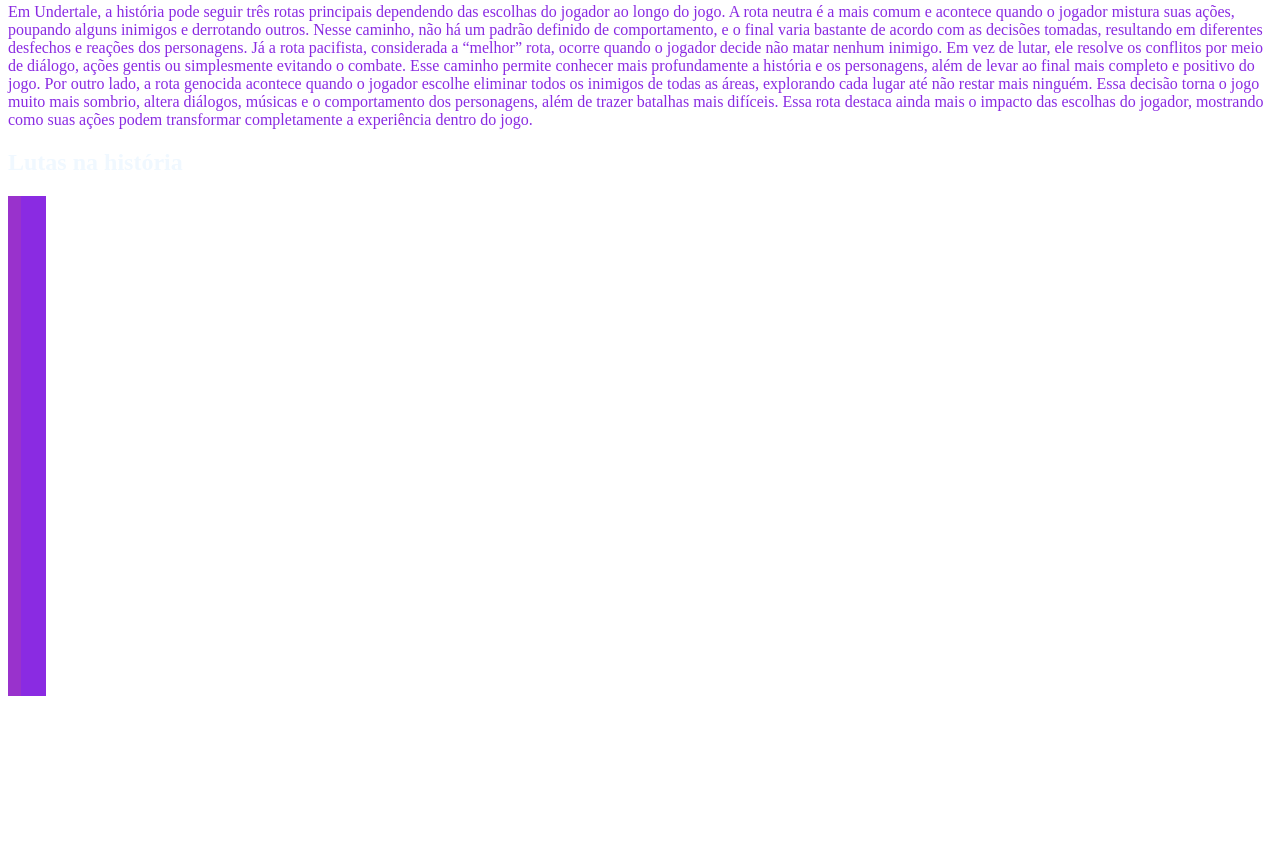
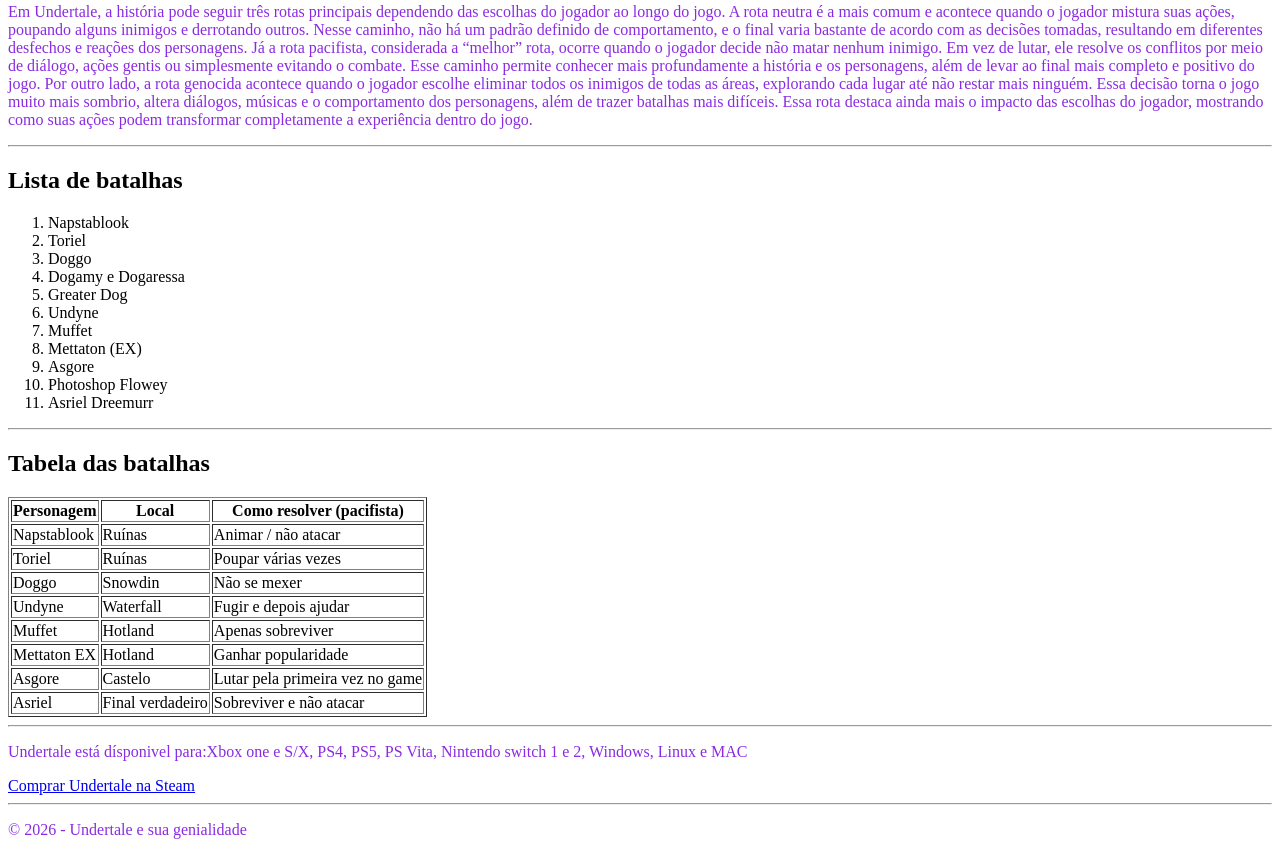
Before and after one commit to WellingtonDeMello/SiteEX, a plain HTML site: page index.html in a window 1280 px wide. Shown: the part 1164-2019 px from the top of the page. Before the commit the page ends 1868 px from the top, so only its background shows below. Drawn offline with Linux system fonts and the light colour scheme.

Commit message:
Conclusão do trabalho

```diff
--- a/index.html
+++ b/index.html
@@ -7,6 +7,7 @@
   <meta name="viewport" content="width=device-width, initial-scale=1.0">
   <title>Document</title>
   <link rel="stylesheet" href="style/index.css">
+   <link rel="icon" href="https://upload.wikimedia.org/wikipedia/commons/thumb/a/a5/Undertale.png/1280px-Undertale.png" type="png">
 </head>
 
 <body>
@@ -16,10 +17,12 @@
       <ul>
         <li><a href="index.html">História</a></li>
         <li><a href="Personagens.html">Personagens</a></li>
+        <li><a href="Pesquisa sobre você.html">Pesquisa</a></li>
       </ul>
     </nav>
   </header>
   <hr>
+  <section>
     <h1 class="Titulos">Oque é Undertale?</h1>
     <p>Undertale é um jogo RPG indie desenvolvido em 2015 por apenas uma pessoa, Toby Fox, O jogo ganhou destaque logo
       em seu lançamento, chamando atenção por sua alta qualidade, sistema de combate divertido e inovador e suas
@@ -38,11 +41,15 @@
       NPC outra, Quando for a vez do jogador, ele pode escolher entre LUTAR, AÇÃO, ITEM E PIEDADE, o jogador para
       fazer a rota pacifísta sem matar ninguem deve sempre buscar formas de resolver a batalha sem atacar o oponente,
       Quando for a vez do oponente, o jogador deve desviar dos ataques com sua "ALMA", representada por um coração</p>
-    <img src="https://undertale.wiki/images/thumb/Mad_Dummy_screenshot_battle.gif/200px-Mad_Dummy_screenshot_battle.gif.webp?cb=93ry5r&h=thumb.php&f=Mad_Dummy_screenshot_battle.gif"
+    <img
+      src="https://undertale.wiki/images/thumb/Mad_Dummy_screenshot_battle.gif/200px-Mad_Dummy_screenshot_battle.gif.webp?cb=93ry5r&h=thumb.php&f=Mad_Dummy_screenshot_battle.gif"
       alt="Luta contra o Mad Dummy em Undertale">
+
+    <p>o gif acima demonstra uma luta onde o jogador está desviando</p>
     <hr>
-    <p>o gif acima demonstra uma luta onde o jogador está desviando</p>
+
     <h3>História principal</h3>
+
     <p>Há muito tempo, duas raças governavam a Terra: humanos e monstros. Um dia, uma guerra começou entre elas. Após
       uma longa batalha, os humanos saíram vitoriosos e, com o poder de sete grandes magos, selaram os monstros no
       subterrâneo usando uma barreira mágica.
@@ -56,6 +63,7 @@
       da história depende das escolhas do jogador, que podem levar a diferentes caminhos: a rota neutra, a rota
       pacifista verdadeira ou a rota genocida.</p>
     <hr>
+
     <h2>Rotas do jogo</h2>
     <p>Em Undertale, a história pode seguir três rotas principais dependendo das escolhas do jogador ao longo do jogo. A
       rota neutra é a mais comum e acontece quando o jogador mistura suas ações, poupando alguns inimigos e derrotando
@@ -70,15 +78,85 @@
       diálogos, músicas e o comportamento dos personagens, além de trazer batalhas mais difíceis. Essa rota destaca
       ainda mais o impacto das escolhas do jogador, mostrando como suas ações podem transformar completamente a
       experiência dentro do jogo.</p>
-        <h2>Lutas na história</h2>
-        <section class="Decorativo">
+  </section>
+  <hr>
 
-            <section class="resumo">
-                <section class="Infos">
-
+  <section>
+    <h2>Lista de batalhas</h2>
+    <ol>
+      <li>Napstablook</li>
+      <li>Toriel</li>
+      <li>Doggo</li>
+      <li>Dogamy e Dogaressa</li>
+      <li>Greater Dog</li>
+      <li>Undyne</li>
+      <li>Muffet</li>
+      <li>Mettaton (EX)</li>
+      <li>Asgore</li>
+      <li>Photoshop Flowey</li>
+      <li>Asriel Dreemurr</li>
+    </ol>
   </section>
+  <hr>
+  <section></section>
+  <h2>Tabela das batalhas</h2>
+  <table border="1">
+    <tr>
+      <th>Personagem</th>
+      <th>Local</th>
+      <th>Como resolver (pacifista)</th>
+    </tr>
+    <tr>
+      <td>Napstablook</td>
+      <td>Ruínas</td>
+      <td>Animar / não atacar</td>
+    </tr>
+    <tr>
+      <td>Toriel</td>
+      <td>Ruínas</td>
+      <td>Poupar várias vezes</td>
+    </tr>
+    <tr>
+      <td>Doggo</td>
+      <td>Snowdin</td>
+      <td>Não se mexer</td>
+    </tr>
+    <tr>
+      <td>Undyne</td>
+      <td>Waterfall</td>
+      <td>Fugir e depois ajudar</td>
+    </tr>
+    <tr>
+      <td>Muffet</td>
+      <td>Hotland</td>
+      <td>Apenas sobreviver</td>
+    </tr>
+    <tr>
+      <td>Mettaton EX</td>
+      <td>Hotland</td>
+      <td>Ganhar popularidade</td>
+    </tr>
+    <tr>
+      <td>Asgore</td>
+      <td>Castelo</td>
+      <td>Lutar pela primeira vez no game</td>
+    </tr>
+    <tr>
+      <td>Asriel</td>
+      <td>Final verdadeiro</td>
+      <td>Sobreviver e não atacar</td>
+    </tr>
+  </table>
   </section>
-        </section>
+  <hr>
+  <P>Undertale está dísponivel para:Xbox one e S/X, PS4, PS5, PS Vita, Nintendo switch 1 e 2, Windows, Linux e MAC</P>
+  <a href="https://store.steampowered.com/app/391540/Undertale/">
+    Comprar Undertale na Steam
+  </a>
+  <hr>
+  <footer>
+    <p>© 2026 - Undertale e sua genialidade</p>
+  </footer>
 </body>
 
 </html>
--- a/style/index.css
+++ b/style/index.css
@@ -3,20 +3,8 @@
     color: blueviolet;
 }
 h2 {
-    color: aliceblue;
+    color: rgb(0, 0, 0);
 }
 .titulo{
     font-style: Arial
 }
-.Decorativo{
-    width: 3%;
-    height: 500px;
-    background-color: blueviolet;
-
-}
-.resumo{
-    width: 35%;
-    height: 500px;
-    background-color: darkorchid;
-
-}
```
Also changed, not shown: Personagens.html (+39 -6 lines), Pesquisa sobre você.html (+85 -0 lines). Lines whose indentation alone changed are shown as unchanged.
